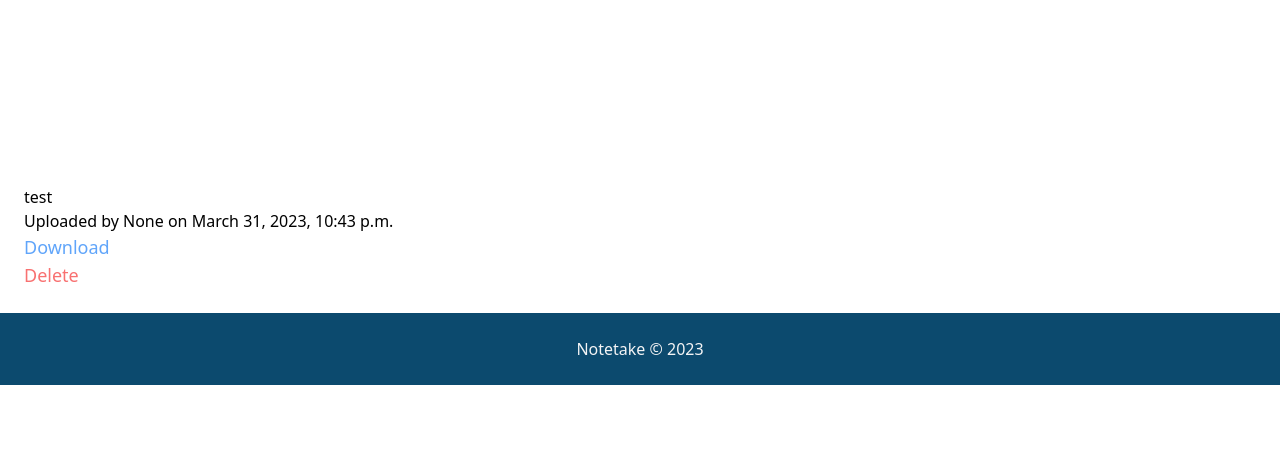
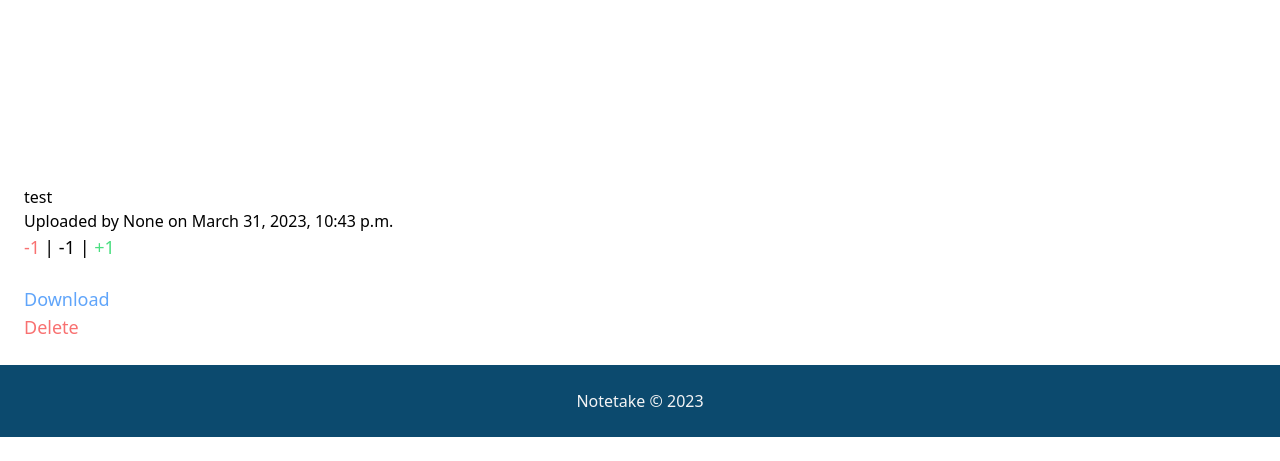
Before and after one commit to rajdhal/Notetake, a Django app: page /course/file/8/ in a window 1280 px wide. Shown: the part 740-1201 px from the top of the page. Before the commit the page ends 1125 px from the top, so only its background shows below. Run offline with Django 4.2, Linux system fonts and the light colour scheme; a user stored in the database is signed in; data comes from the database, SQL or seed files in the repository; both versions use the stored data as it was after the commit; some libraries are stand-ins or nearby versions.

Commit message:
added rudimentary ranking

```diff
--- a/course/models.py
+++ b/course/models.py
@@ -18,6 +18,7 @@ class File(models.Model):
     file = models.FileField(upload_to='file_files/', blank=True, null=True)
     uploaded_by = models.ForeignKey(User, related_name='files', on_delete=models.SET_NULL, blank=True, null=True)
     uploaded_at = models.DateTimeField(auto_now_add=True)
+    votes = models.IntegerField(default=0)
 
     def __str__(self):
         return self.name
--- a/course/templates/course/file.html
+++ b/course/templates/course/file.html
@@ -23,10 +23,22 @@
 
                 <p>Uploaded by {{ file.uploaded_by }} on {{ file.uploaded_at }}</p>
             </div>
-
+            {% if user.is_authenticated %}
+                <div class="container">
+                    <div class="row">
+                        <div class="col-md-12">
+                            <a href="{% url 'course:downvote' file.id %}" class="text-lg text-red-400 hover:text-red-900">-1</a>
+                            <span class="text-lg"> | {{ file.votes }} | </span>
+                            <a href="{% url 'course:upvote' file.id %}" class="text-lg text-green-400 hover:text-green-900">+1</a>
+                        </div>
+                    </div>
+                </div>
+            {% endif %}
+            <br>
             <a href="{% url 'download_file' file.id %}" class="text-lg text-blue-400 hover:text-blue-900">Download</a>
         </div>
     </div>
+
 
     {% if file.uploaded_by == request.user or user.is_staff%}
         <div class="container">
--- a/course/urls.py
+++ b/course/urls.py
@@ -10,4 +10,6 @@ urlpatterns = [
     path('<int:pk>/', views.course, name='course'),
     path('file/<int:pk>/', views.file, name='file'),
     path('file/<int:pk>/delete/', views.deleteFile, name='deleteFile'),
+    path('file/<int:pk>/upvote/', views.upvote, name='upvote'),
+    path('file/<int:pk>/downvote/', views.downvote, name='downvote'),
 ]
--- a/course/views.py
+++ b/course/views.py
@@ -2,6 +2,7 @@ from django.shortcuts import render
 from django.contrib.auth.decorators import login_required
 from django.db.models import Q
 from django.shortcuts import render, get_object_or_404, redirect
+
 
 from .forms import NewFileForm, NewCourseForm
 from .models import Course, File
@@ -21,7 +22,7 @@ def course(request, pk):
     course_files = File.objects.filter(course=course)
     return render(request, 'course/course.html', {
         'course': course,
-        'course_files': course_files
+        'course_files': course_files.order_by('-votes')
     })
 
 def newFile(request):
@@ -65,3 +66,17 @@ def deleteFile(request, pk):
     file = get_object_or_404(File, pk=pk)
     file.delete()
     return redirect('core:index')
+
+@login_required
+def upvote(request, pk):
+    file = get_object_or_404(File, pk=pk)
+    file.votes += 1
+    file.save()
+    return redirect('course:file', pk=file.id)
+
+@login_required
+def downvote(request, pk):
+    file = get_object_or_404(File, pk=pk)
+    file.votes -= 1
+    file.save()
+    return redirect('course:file', pk=file.id)
```
Also changed, not shown: course/migrations/0003_file_votes.py (added), db.sqlite3, 2 other files.
